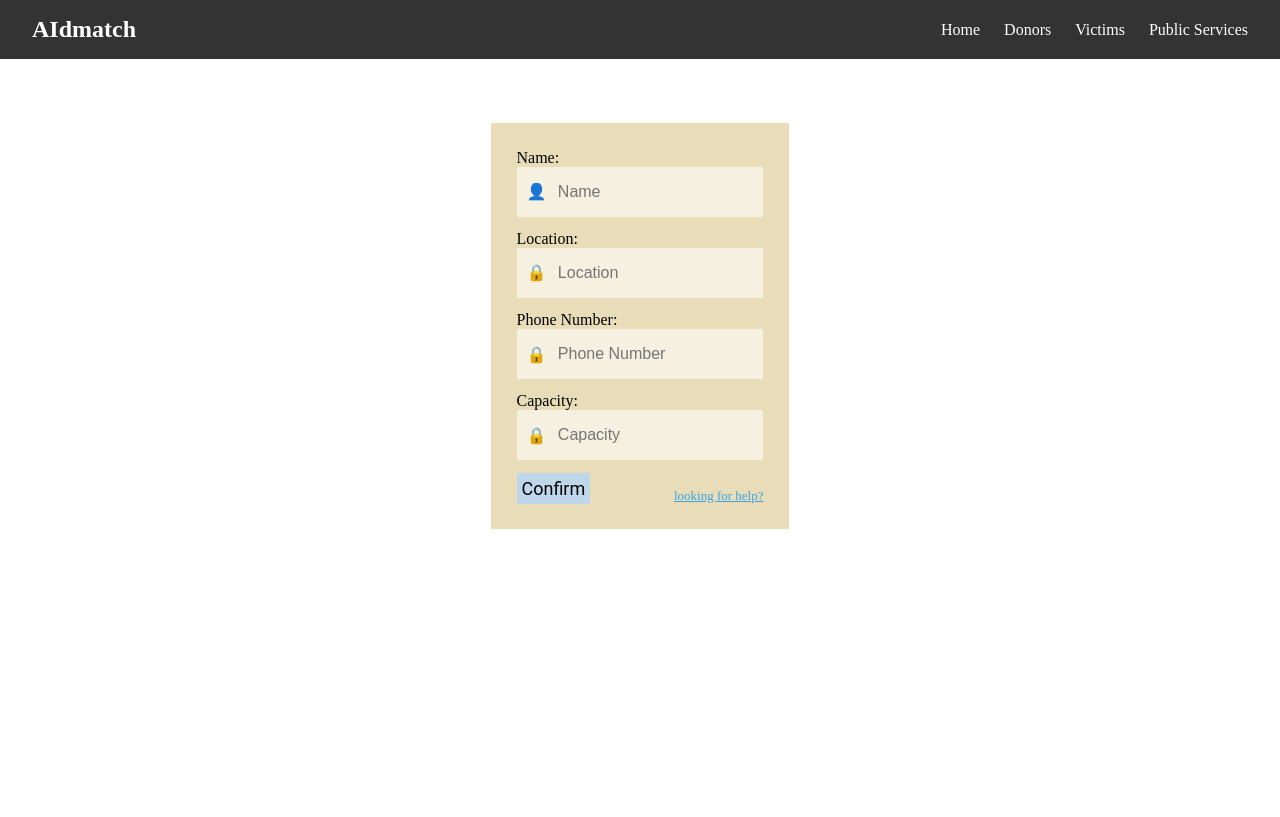
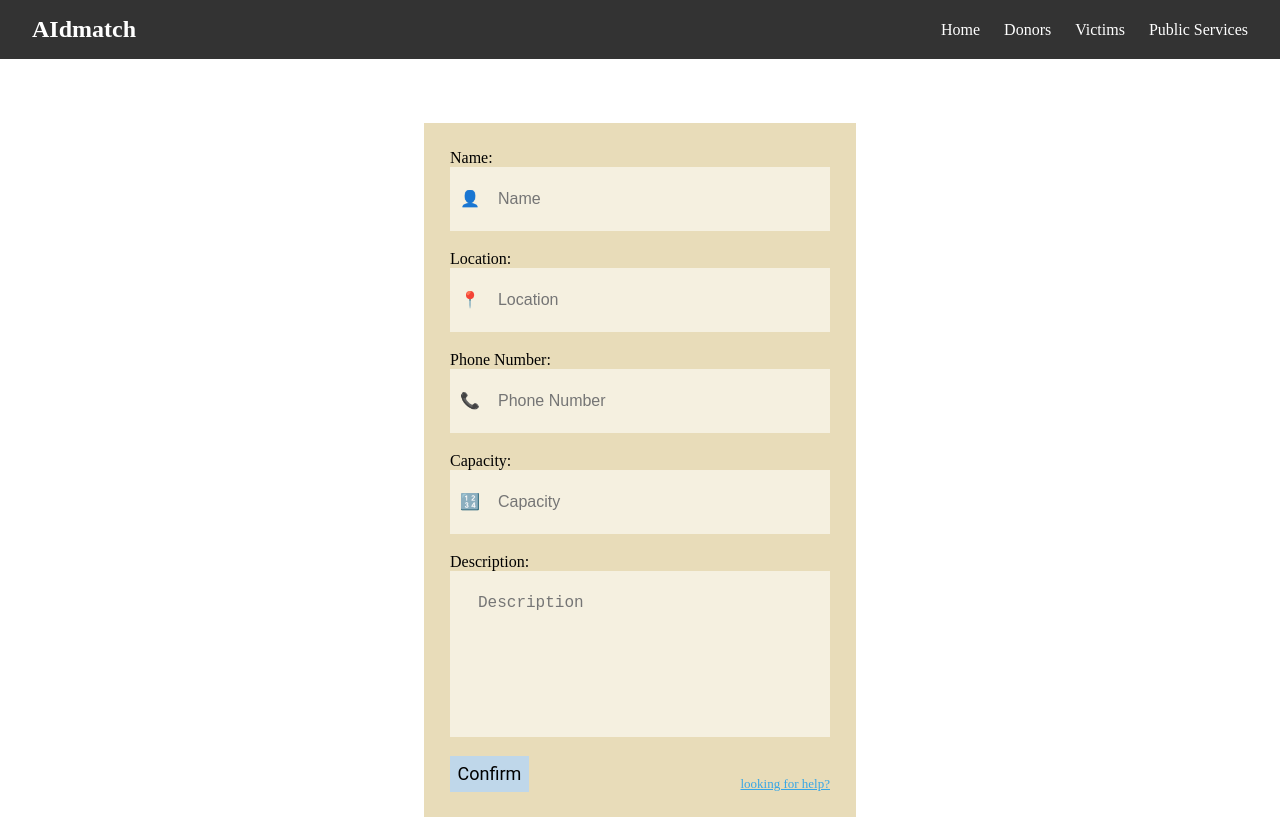
Before and after one commit to gsinchan135/AIdmatch, a React (Vite) app: page /donors in a window 1280 px wide. Built offline with nearby package versions, Linux system fonts and the light colour scheme.

Commit message:
connected donor page to backend and added description

```diff
--- a/src/Donor.jsx
+++ b/src/Donor.jsx
@@ -1,40 +1,53 @@
 import React, { useRef, useState } from 'react';
-import { Link, useNavigate } from 'react-router-dom';
-
-import "./styling/Donor.css"
+import { Link } from 'react-router-dom';
+import "./styling/Donor.css";
 
 export default function Donor() {
-
   const [name, setName] = useState('');
   const [location, setLocation] = useState('');
   const [phoneNumber, setPhoneNumber] = useState('');
   const [capacity, setCapacity] = useState('');
-
+  const [description, setDescription] = useState('');
   const [error, setError] = useState('');
 
   const nameRef = useRef(null);
   const locationRef = useRef(null);
   const phoneNumberRef = useRef(null);
   const capacityRef = useRef(null);
-    const confirmRef = useRef(null);
-
-    const handleSubmit = () =>{
-
-    }
-
+  const descRef = useRef(null);
 
   const handleContainerClick = (ref) => {
     ref.current?.focus();
   };
 
+  const handleSubmit = async (e) => {
+    e.preventDefault();
+    const donorData = { name, location, phoneNumber, capacity,description };
+    try {
+      const response = await fetch('http://localhost:3001/donors', {
+        method: 'POST',
+        headers: { 'Content-Type': 'application/json' },
+        body: JSON.stringify(donorData)
+      });
+      const result = await response.json();
+      if (response.ok) {
+        console.log(result.message);
+      } else {
+        setError(result.error || 'An error occurred while saving donor data.');
+      }
+    } catch (err) {
+      setError('Failed to save donor data.');
+    }
+  };
+
   return (
     <form onSubmit={handleSubmit} className="signup-form">
-
       <div className='form-group'>
         <label>Name:</label>
         <div className="input-wrapper" onClick={() => handleContainerClick(nameRef)}>
           <span className="input-icon">👤</span>
-                    <input className='form-input'
+          <input
+            className='form-input'
             ref={nameRef}
             type="text"
             value={name}
@@ -47,8 +60,9 @@ export default function Donor() {
       <div className='form-group'>
         <label>Location:</label>
         <div className="input-wrapper" onClick={() => handleContainerClick(locationRef)}>
-                    <span className="input-icon">🔒</span>
-                    <input className='form-input'
+          <span className="input-icon">📍</span>
+          <input
+            className='form-input'
             ref={locationRef}
             type="text"
             value={location}
@@ -58,12 +72,12 @@ export default function Donor() {
           />
         </div>
       </div>
-
       <div className='form-group'>
         <label>Phone Number:</label>
         <div className="input-wrapper" onClick={() => handleContainerClick(phoneNumberRef)}>
-                    <span className="input-icon">🔒</span>
-                    <input className='form-input'
+          <span className="input-icon">📞</span>
+          <input
+            className='form-input'
             ref={phoneNumberRef}
             type="text"
             value={phoneNumber}
@@ -73,12 +87,12 @@ export default function Donor() {
           />
         </div>
       </div>
-
       <div className='form-group'>
         <label>Capacity:</label>
         <div className="input-wrapper" onClick={() => handleContainerClick(capacityRef)}>
-                    <span className="input-icon">🔒</span>
-                    <input className='form-input'
+          <span className="input-icon">🔢</span>
+          <input
+            className='form-input'
             ref={capacityRef}
             type="number"
             value={capacity}
@@ -89,8 +103,23 @@ export default function Donor() {
         </div>
       </div>
 
+      <div className='form-group'>
+        <label>Description:</label>
+        <div className="input-wrapper" onClick={() => handleContainerClick(descRef)}>
+          <span className="input-icon"> </span>
+          <textarea
+            className='form-input'
+            id='description-input'
+            ref={descRef}
+            value={description}
+            onChange={(e) => setDescription(e.target.value)}
+            placeholder='Description'
+            required
+          ></textarea>
+        </div>
+      </div>
 
-
+      {error && <p className="error">{error}</p>}
       <div className='form-actions'>
         <button type="submit" id="confirm-signup">Confirm</button>
         <Link to='/victims' className='form-prompt'>looking for help?</Link>
--- a/src/styling/Donor.css
+++ b/src/styling/Donor.css
@@ -69,6 +69,14 @@
     align-items:end;
 }
 
+#description-input {
+    height: 120px;
+    width: 360px;
+    font-size: 16px;
+    resize: none;
+  }
+
+
 #password-checklist{
     text-align: left;
     list-style-type: none;
```
Also changed, not shown: mock_db/Donors.json (added, +27 -0 lines), package.json (+6 -1 lines), src/Victims.jsx (added), src/styling/Victims.css (added), 2 other files (tests, documents, lock files or other folders). Lines whose indentation alone changed are shown as unchanged.
